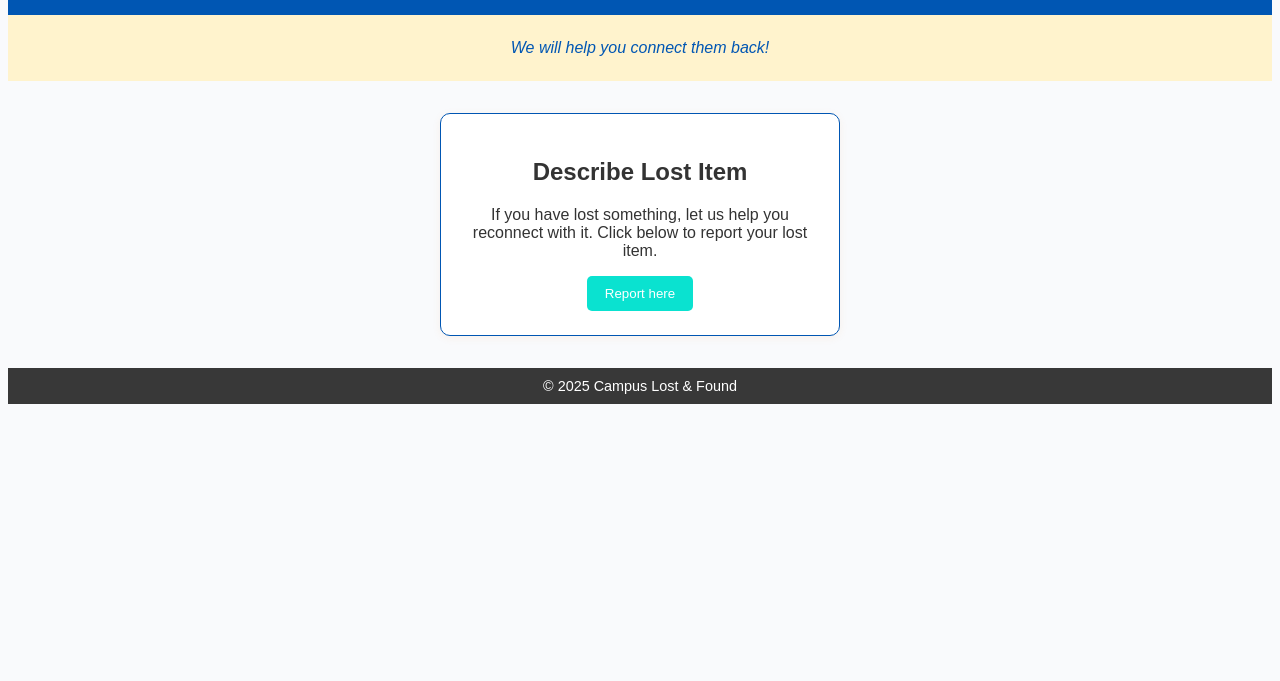
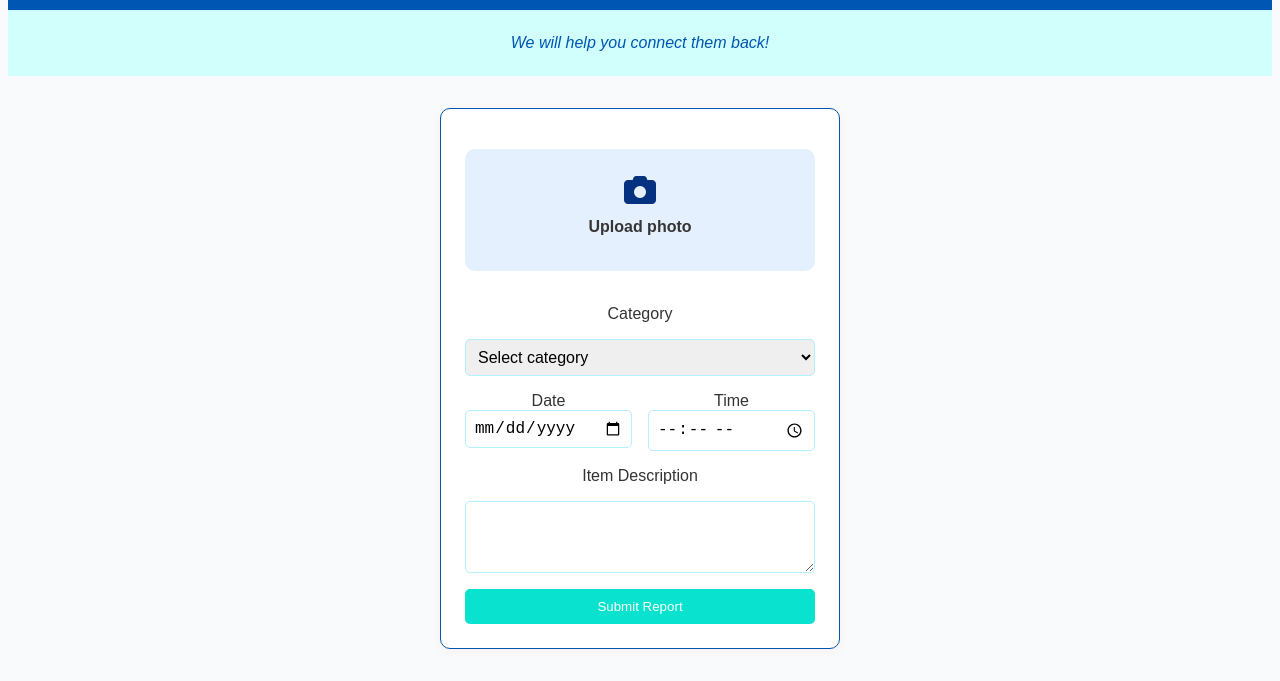
Before and after one commit to nEcSiT/lost-found-WebApp, a plain HTML site: page report-lost-redirect.html in a window 1280 px wide. Shown: the part 157-838 px from the top of the page. Before the commit the page ends 800 px from the top, so only its background shows below. Drawn offline with Linux system fonts and the light colour scheme.

Commit message:
Updated User interface

```diff
--- a/dashboard.css
+++ b/dashboard.css
@@ -17,7 +17,6 @@ body {
 .main-header {
   width: 100%;
   background-color: #0056b3;
-  /* blue */
   padding: 1rem 2rem;
   color: white;
   position: fixed;
@@ -61,9 +60,9 @@ body {
 
 .subheader {
   width: 100%;
-  background: #fff1c3;
+  background: #d4f5e9;
   text-align: center;
-  padding: 20px;
+  padding: 30px 0;
   margin-top: 70px;
   box-shadow: 0 2px 4px rgba(0, 86, 179, 0.05);
 }
@@ -74,10 +73,10 @@ body {
   font-style: italic;
   opacity: 0.95;
 }
-.subheader .tagline:hover {
+/* .subheader .tagline:hover {
   color: #12d473;
   cursor: pointer;
-}
+} */
 
 /* Dashboard Layout */
 .dashboard-container {
@@ -124,7 +123,7 @@ body {
 }
 
 .card button:hover {
-  background-color: #12d473;
+  background-color:#0ae2d0;
 }
 
 /* Footer */
--- a/report-lost-redirect.css
+++ b/report-lost-redirect.css
@@ -14,15 +14,78 @@ body {
   height: 48px;
   width: 48px;
   border-radius: 24px;
-  margin-bottom: 8px;
+  margin-bottom: 2px;
+  padding-top: 1px;
 }
 .subheader {
-  background: #fff3cd;
+  background: #d1fffb;
   color:#0056b3;
   text-align: center;
   padding: 8px 0;
   font-style: italic;
 }
+
+.report-lost-form {
+  display: flex;
+  flex-direction: column;
+  gap: 1rem;
+  margin-top: 16px;
+}
+
+.photo-label {
+  display: flex;
+  align-items: center;
+  flex-direction: column;
+  justify-content: center;
+  gap: 12px;
+  cursor: pointer;
+  color: #353535;
+  font-weight: bold;
+  margin-bottom: 10px;
+}
+
+.photo-upload-flex {
+  display: flex;
+  background-color: #e5f0ff;
+  flex-direction: column;
+  align-items: center;
+  justify-content: center;
+  margin-bottom: 18px;
+  border-radius: 10px;
+  padding: 25px;
+}
+
+.photo-icon {
+  color: #063080;
+  font-size: 5rem;
+}
+
+.date-time-row {
+  display: flex;
+  gap: 16px;
+  justify-content: space-between;
+}
+
+.date-time-row>div {
+  flex: 1;
+  display: flex;
+  flex-direction: column;
+}
+
+select,
+input[type='date'],
+input[type='time'],
+textarea {
+  padding: 0.5rem;
+  border-radius: 5px;
+  border: 1px solid #b4eeff;
+  font-size: 1rem;
+}
+
+textarea {
+  resize: vertical;
+}
+
 .card {
   background: #fff;
   border: 1px solid #0056b3;
@@ -44,10 +107,3 @@ body {
 .card button:hover {
   background:#0056b3;
 }
-.footer {
-  background: #383838;
-  color: #fff;
-  text-align: center;
-  padding: 10px;
-  font-size: 0.9em;
-}
--- a/report-lost-redirect.html
+++ b/report-lost-redirect.html
@@ -5,7 +5,12 @@
     <meta name="viewport" content="width=device-width, initial-scale=1.0" />
     <title>Report Lost Item</title>
     <link rel="stylesheet" href="report-lost-redirect.css" />
+    <link
+      rel="stylesheet"
+      href="https://cdnjs.cloudflare.com/ajax/libs/font-awesome/6.4.0/css/all.min.css"
+    />
   </head>
+
   <body>
     <div class="header">
       <img src="images/logo.jpg" alt="Campus Lost & Found Logo" class="logo" />
@@ -18,16 +23,71 @@
 
     <div class="dashboard-container">
       <div class="card">
-        <h2>Describe Lost Item</h2>
-        <p>
+        <form class="report-lost-form">
+          <!-- Upload Photo -->
+          <div class="photo-upload-flex">
+            <label
+              for="photo-upload"
+              class="photo-label"
+              style="cursor: pointer"
+            >
+              <i class="fas fa-camera fa-2x photo-icon"></i>
+              Upload photo
+            </label>
+            <input
+              type="file"
+              id="photo-upload"
+              name="photo-upload"
+              accept="image/*"
+              capture
+              style="display: none"
+            />
+          </div>
+
+          <!-- Category Dropdown -->
+          <label for="category">Category</label>
+          <select id="category" name="category" required>
+            <option value="">Select category</option>
+            <option value="electronics">Electronics</option>
+            <option value="books">Books</option>
+            <option value="clothing">Clothing</option>
+            <option value="accessories">Accessories</option>
+            <option value="documents">Documents</option>
+            <option value="others">Others</option>
+          </select>
+
+          <!-- Date and Time -->
+          <div class="date-time-row">
+            <div>
+              <label for="date">Date</label>
+              <input type="date" id="date" name="date" required />
+            </div>
+            <div>
+              <label for="time">Time</label>
+              <input type="time" id="time" name="time" optional />
+            </div>
+          </div>
+
+          <!-- Item Description -->
+          <label for="description">Item Description</label>
+          <textarea
+            id="description"
+            name="description"
+            rows="3"
+            required
+          ></textarea>
+          <button type="submit" class="btn btn-primary">Submit Report</button>
+        </form>
+        <!-- <h2>Describe Lost Item</h2> -->
+        <!-- <p>
           If you have lost something, let us help you reconnect with it. Click
           below to report your lost item.
         </p>
         <button onclick="window.location.href='report-lost.html'">
           Report here
-        </button>
+        </button> -->
       </div>
     </div>
-    <div class="footer">&copy; 2025 Campus Lost &amp; Found</div>
+    <!-- <div class="footer">&copy; 2025 Campus Lost &amp; Found</div> -->
   </body>
 </html>
--- a/view-items-redirect.css
+++ b/view-items-redirect.css
@@ -17,15 +17,15 @@ body {
   margin-bottom: 8px;
 }
 .subheader {
-  background: #e4d6f7;
-  color: #8e44ad;
+  background: #fff3cd;
+  color: #123e9c;
   text-align: center;
   padding: 8px 0;
   font-style: italic;
 }
 .card {
   background: #fff;
-  border: 1px solid #8e44ad;
+  border: 1px solid #123e9c;
   border-radius: 10px;
   padding: 24px;
   margin: 32px auto;
@@ -34,8 +34,8 @@ body {
   text-align: center;
 }
 .card button {
-  background: #8e44ad;
-  color: #fff;
+  background: #0ae2d0;
+  color: #f9fdff;
   border: none;
   padding: 10px 18px;
   border-radius: 5px;
@@ -44,10 +44,10 @@ body {
 .card button:hover {
   background: #123e9c;
 }
-.footer {
+/* .footer {
   background: #353535;
   color: #fff;
   text-align: center;
   padding: 10px;
   font-size: 0.9em;
-}
+} */
```
Also changed, not shown: dashboard.html (+7 -7 lines), index.html (+23 -1 lines), report-found-redirect.html (+1 -1 lines), style.css (+43 -7 lines), view-items-redirect.html (+3 -3 lines), images/student.png (added).
